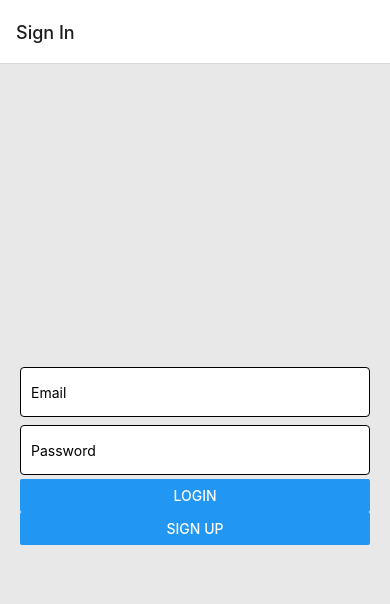
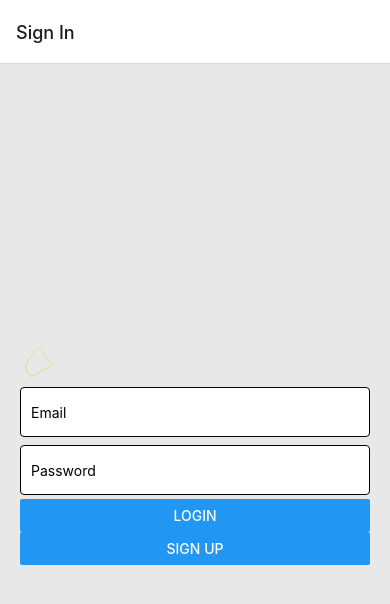
Before and after one commit to dl-little/weak-lifts, a React Native app: screen /SignIn in a window 390 px wide. Shown: the top 604 px of the page. Built offline with nearby package versions, Linux system fonts and the light colour scheme; no server answers.

Commit message:
SVG logo

```diff
--- a/package.json
+++ b/package.json
@@ -18,7 +18,8 @@
     "react": "18.2.0",
     "react-native": "0.73.6",
     "react-native-safe-area-context": "4.8.2",
-    "react-native-screens": "~3.29.0"
+    "react-native-screens": "~3.29.0",
+    "react-native-svg": "^15.2.0"
   },
   "devDependencies": {
     "@babel/core": "^7.24.5",
--- a/screens/SignIn/SignIn.jsx
+++ b/screens/SignIn/SignIn.jsx
@@ -3,6 +3,7 @@ import { ActivityIndicator, Button, TextInput, View, KeyboardAvoidingView } from
 import Theme from '../Theme'
 import { FIREBASE_AUTH } from '../../FirebaseConfig';
 import { signInWithEmailAndPassword, createUserWithEmailAndPassword } from 'firebase/auth';
+import { Logo } from '../Theme';
 
 const SignIn = () => {
 	const [email, setEmail] = useState('');
@@ -36,6 +37,12 @@ const SignIn = () => {
 	return (
 		<View style={Theme.container}>
 			<KeyboardAvoidingView behavior='padding'>
+				<Logo
+					height={40}
+					width={40}
+					primary={'#DCA315'}
+					secondary={'#B5FF00'}
+				/>
 				<TextInput
 					value={email}
 					style={Theme.textInput}
--- a/screens/Theme.js
+++ /dev/null
@@ -1,29 +0,0 @@
-import { StyleSheet, DynamicColorIOS } from 'react-native';
-
-const Theme = StyleSheet.create({
-	container: {
-		flex: 1,
-		backgroundColor: DynamicColorIOS({
-			dark: '#1E1E1E',
-			light: '#E8E8E8',
-		}),
-		justifyContent: 'center',
-		padding: 20,
-	},
-	text: {
-		color: DynamicColorIOS({
-			dark: '#E8E8E8',
-			light: '#1E1E1E',
-		}),
-	},
-	textInput: {
-		marginVertical: 4,
-		height: 50,
-		borderWidth: 1,
-		borderRadius: 4,
-		padding: 10,
-		backgroundColor: '#FFFFFF'
-	}
-});
-
-export default Theme;
--- /dev/null
+++ b/screens/Theme.jsx
@@ -0,0 +1,61 @@
+import { StyleSheet, DynamicColorIOS } from 'react-native';
+import { SvgXml } from 'react-native-svg';
+
+export const Logo = (props) => {
+	const xml = `
+	<svg
+		id="sw-js-blob-svg"
+		viewBox="0 0 100 100"
+		xmlns="http://www.w3.org/2000/svg"
+		version="1.1"
+		width="${props.width}"
+		height="${props.height}"
+	>
+		<defs>
+			<linearGradient id="sw-gradient" x1="0" x2="1" y1="1" y2="0">
+				<stop id="stop1" stop-color="${props.primary}" offset="0%"></stop>
+				<stop id="stop2" stop-color="${props.secondary}" offset="100%"></stop>
+			</linearGradient>
+		</defs>
+		<path
+			fill="none"
+			d="M15.4,-13.1C22.3,-3.6,31.9,2.9,30.8,6.7C29.7,10.5,17.8,11.4,7.4,17.1C-3,22.8,-12,33.2,-20,32.7C-28.1,32.3,-35.1,20.9,-35.2,10.8C-35.3,0.7,-28.4,-8.2,-21.4,-17.7C-14.3,-27.2,-7.2,-37.3,-1.5,-36.1C4.2,-34.9,8.5,-22.5,15.4,-13.1Z"
+			width="100%"
+			height="100%"
+			transform="translate(50 50)"
+			stroke-width="1"
+			style="transition: all 0.3s ease 0s;"
+			stroke="url(#sw-gradient)">
+		</path>
+	</svg>`;
+
+    return <SvgXml xml={xml} />
+}
+
+const Theme = StyleSheet.create({
+	container: {
+		flex: 1,
+		backgroundColor: DynamicColorIOS({
+			dark: '#1E1E1E',
+			light: '#E8E8E8',
+		}),
+		justifyContent: 'center',
+		padding: 20,
+	},
+	text: {
+		color: DynamicColorIOS({
+			dark: '#E8E8E8',
+			light: '#1E1E1E',
+		}),
+	},
+	textInput: {
+		marginVertical: 4,
+		height: 50,
+		borderWidth: 1,
+		borderRadius: 4,
+		padding: 10,
+		backgroundColor: '#FFFFFF'
+	}
+});
+
+export default Theme;
```
Also changed, not shown: 1 other file (tests, documents, lock files or other folders).
